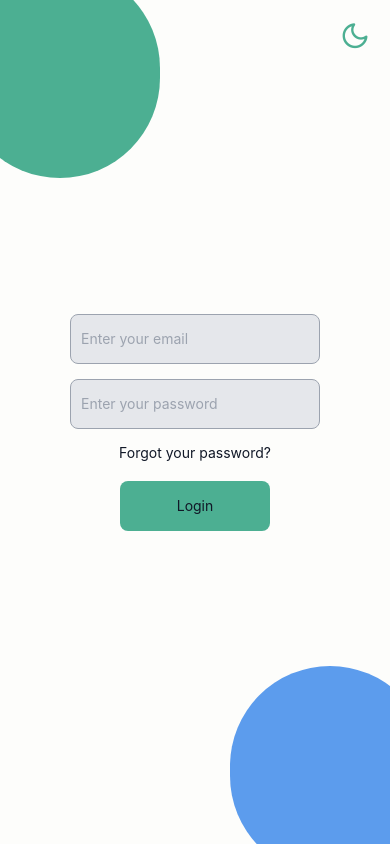
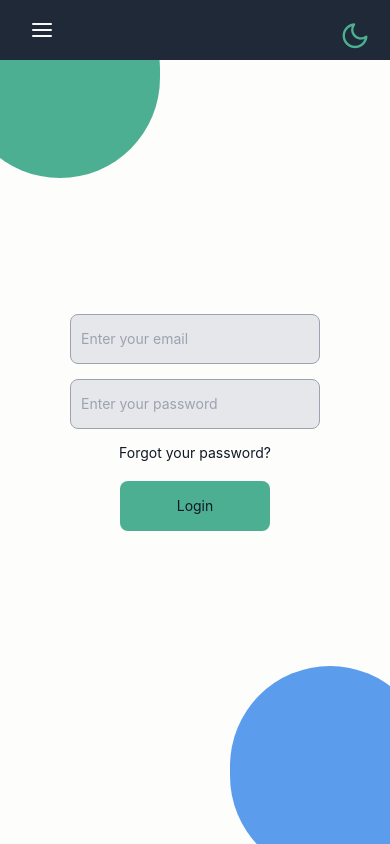
Before and after one commit to Scorhenao/SmartHabitManager, a React Native app: screen /Login in a window 390 px wide. Built offline with nearby package versions, Linux system fonts and the light colour scheme.

Commit message:
feat: implement a navbar

```diff
--- a/src/components/NavBar.tsx
+++ b/src/components/NavBar.tsx
@@ -1,18 +1,89 @@
-import React from 'react';
-import {View, Text, StyleSheet} from 'react-native';
+import React, {useState} from 'react';
+import {View, StyleSheet, TouchableOpacity, Text} from 'react-native';
+import {useSelector} from 'react-redux';
+import Icon from 'react-native-vector-icons/Feather';
+import {useNavigation} from '@react-navigation/native';
+import ThemeToggle from './ThemeToggle';
 
-const NavBar = () => {
+const NavBar = ({dropdownVisible, setDropdownVisible}) => {
+  const theme = useSelector(state => state.theme.theme);
+  const navigation = useNavigation();
+
+  const toggleDropdown = () => {
+    setDropdownVisible(!dropdownVisible);
+  };
+
+  const handleNavigation = (screen: string) => {
+    setDropdownVisible(false);
+    navigation.navigate(screen);
+  };
+
   return (
-    <>
-      <View style={NavBarStyles.container}>
-        <Text>NavBar</Text>
+    <View style={[styles.container, {backgroundColor: theme.colors.navbar}]}>
+      <TouchableOpacity onPress={toggleDropdown} style={styles.menuButton}>
+        <Icon name="menu" size={24} color={theme.colors.background} />
+      </TouchableOpacity>
+
+      {dropdownVisible && (
+        <View style={[styles.dropdown, {backgroundColor: theme.colors.navbar}]}>
+          <TouchableOpacity
+            onPress={() => handleNavigation('Login')}
+            style={styles.dropdownItem}>
+            <Text style={{color: theme.colors.background}}>Login</Text>
+          </TouchableOpacity>
+          <TouchableOpacity
+            onPress={() => handleNavigation('Register')}
+            style={styles.dropdownItem}>
+            <Text style={{color: theme.colors.background}}>Register</Text>
+          </TouchableOpacity>
+        </View>
+      )}
+
+      <View style={styles.themeToggle}>
+        <ThemeToggle />
       </View>
-    </>
+    </View>
   );
 };
 
-const NavBarStyles = StyleSheet.create({
-  container: {},
+const styles = StyleSheet.create({
+  container: {
+    position: 'absolute',
+    top: 0,
+    left: 0,
+    width: '100%',
+    height: 60,
+    flexDirection: 'row',
+    alignItems: 'center',
+    justifyContent: 'space-between',
+    paddingHorizontal: 20,
+    paddingVertical: 10,
+    elevation: 2,
+  },
+  menuButton: {
+    padding: 10,
+  },
+  dropdown: {
+    position: 'absolute',
+    top: 50,
+    left: 10,
+    width: 120,
+    borderRadius: 8,
+    padding: 10,
+    shadowOffset: {width: 0, height: 2},
+    shadowOpacity: 0.1,
+    shadowRadius: 4,
+    elevation: 3,
+  },
+  dropdownItem: {
+    paddingVertical: 8,
+  },
+  themeToggle: {
+    position: 'absolute',
+    top: 20,
+    right: 20,
+    zIndex: 999,
+  },
 });
 
 export default NavBar;
--- a/src/screens/LoginScreen.tsx
+++ b/src/screens/LoginScreen.tsx
@@ -8,14 +8,16 @@ import {
   ScrollView,
   Platform,
   Alert,
+  TouchableWithoutFeedback,
 } from 'react-native';
 import {useSelector} from 'react-redux';
-import ThemeToggle from '../components/ThemeToggle';
 import CustomInput from '../components/CustomInput';
 import {useUser} from '../hooks/useUser';
+import NavBar from '../components/NavBar';
 
 const LoginScreen = () => {
   const theme = useSelector(state => state.theme.theme);
+  const [dropdownVisible, setDropdownVisible] = useState(false);
 
   const [email, setEmail] = useState('');
   const [password, setPassword] = useState('');
@@ -31,6 +33,7 @@ const LoginScreen = () => {
   };
 
   return (
+    <TouchableWithoutFeedback onPress={() => setDropdownVisible(false)}>
       <KeyboardAvoidingView
         style={[styles.container, {backgroundColor: theme.colors.background}]}
         behavior={Platform.OS === 'ios' ? 'padding' : undefined}>
@@ -50,9 +53,10 @@ const LoginScreen = () => {
               {backgroundColor: theme.colors.buttons.secondary},
             ]}
           />
-        <View style={styles.themeToggle}>
-          <ThemeToggle />
-        </View>
+          <NavBar
+            dropdownVisible={dropdownVisible}
+            setDropdownVisible={setDropdownVisible}
+          />
 
           <CustomInput
             placeholder="Enter your email"
@@ -68,15 +72,21 @@ const LoginScreen = () => {
             secureTextEntry
           />
           <TouchableOpacity style={[styles.btnForgot]} onPress={handleLogin}>
-          <Text style={{color: theme.colors.texts}}>Forgot your password?</Text>
+            <Text style={{color: theme.colors.texts}}>
+              Forgot your password?
+            </Text>
           </TouchableOpacity>
           <TouchableOpacity
-          style={[styles.btn, {backgroundColor: theme.colors.buttons.primary}]}
+            style={[
+              styles.btn,
+              {backgroundColor: theme.colors.buttons.primary},
+            ]}
             onPress={handleLogin}>
             <Text style={{color: theme.colors.texts}}>Login</Text>
           </TouchableOpacity>
         </ScrollView>
       </KeyboardAvoidingView>
+    </TouchableWithoutFeedback>
   );
 };
 
@@ -116,12 +126,6 @@ const styles = StyleSheet.create({
     height: 210,
     borderRadius: 100,
   },
-  themeToggle: {
-    position: 'absolute',
-    top: 20,
-    right: 20,
-    zIndex: 999,
-  },
 });
 
 export default LoginScreen;
--- a/src/screens/RegisterScreen.tsx
+++ b/src/screens/RegisterScreen.tsx
@@ -8,15 +8,17 @@ import {
   ScrollView,
   Platform,
   Alert,
+  TouchableWithoutFeedback,
 } from 'react-native';
 import {useSelector} from 'react-redux';
 import Icon from 'react-native-vector-icons/Feather';
-import ThemeToggle from '../components/ThemeToggle';
 import CustomInput from '../components/CustomInput';
 import {useUser} from '../hooks/useUser';
+import NavBar from '../components/NavBar';
 
 const RegisterScreen = () => {
   const theme = useSelector(state => state.theme.theme);
+  const [dropdownVisible, setDropdownVisible] = useState(false);
 
   const [name, setName] = useState('');
   const [email, setEmail] = useState('');
@@ -50,6 +52,7 @@ const RegisterScreen = () => {
   };
 
   return (
+    <TouchableWithoutFeedback onPress={() => setDropdownVisible(false)}>
       <KeyboardAvoidingView
         style={[styles.container, {backgroundColor: theme.colors.background}]}
         behavior={Platform.OS === 'ios' ? 'padding' : undefined}>
@@ -68,9 +71,11 @@ const RegisterScreen = () => {
               {backgroundColor: theme.colors.buttons.secondary},
             ]}
           />
-        <View style={styles.themeToggle}>
-          <ThemeToggle />
-        </View>
+
+          <NavBar
+            dropdownVisible={dropdownVisible}
+            setDropdownVisible={setDropdownVisible}
+          />
 
           <CustomInput
             placeholder="Full Name"
@@ -128,12 +133,16 @@ const RegisterScreen = () => {
           </View>
 
           <TouchableOpacity
-          style={[styles.btn, {backgroundColor: theme.colors.buttons.primary}]}
+            style={[
+              styles.btn,
+              {backgroundColor: theme.colors.buttons.primary},
+            ]}
             onPress={handleRegister}>
             <Text style={{color: theme.colors.texts}}>Register</Text>
           </TouchableOpacity>
         </ScrollView>
       </KeyboardAvoidingView>
+    </TouchableWithoutFeedback>
   );
 };
 
@@ -183,12 +192,6 @@ const styles = StyleSheet.create({
     height: 210,
     borderRadius: 100,
   },
-  themeToggle: {
-    position: 'absolute',
-    top: 20,
-    right: 20,
-    zIndex: 999,
-  },
 });
 
 export default RegisterScreen;
--- a/src/theme/DarkModeTheme.ts
+++ b/src/theme/DarkModeTheme.ts
@@ -1,6 +1,7 @@
 interface DarkModeTheme {
   colors: {
     background: string;
+    navbar: string;
     texts: string;
     textSecondary: string;
     buttons: {
@@ -24,6 +25,7 @@ interface DarkModeTheme {
 export const darkModeTheme: DarkModeTheme = {
   colors: {
     background: '#1F2937',
+    navbar: '#FDFDFB',
     texts: '#FFFFFF',
     textSecondary: '#9CA3AF',
     buttons: {
--- a/src/theme/LightModeTheme.ts
+++ b/src/theme/LightModeTheme.ts
@@ -1,6 +1,7 @@
 interface LightModeTheme {
   colors: {
     background: string;
+    navbar: string;
     texts: string;
     textSecondary: string;
     buttons: {
@@ -24,6 +25,7 @@ interface LightModeTheme {
 export const lightModeTheme: LightModeTheme = {
   colors: {
     background: '#FDFDFB',
+    navbar: '#1F2937',
     texts: '#111827',
     textSecondary: '#9CA3AF',
     buttons: {
```
Lines whose indentation alone changed are shown as unchanged.
